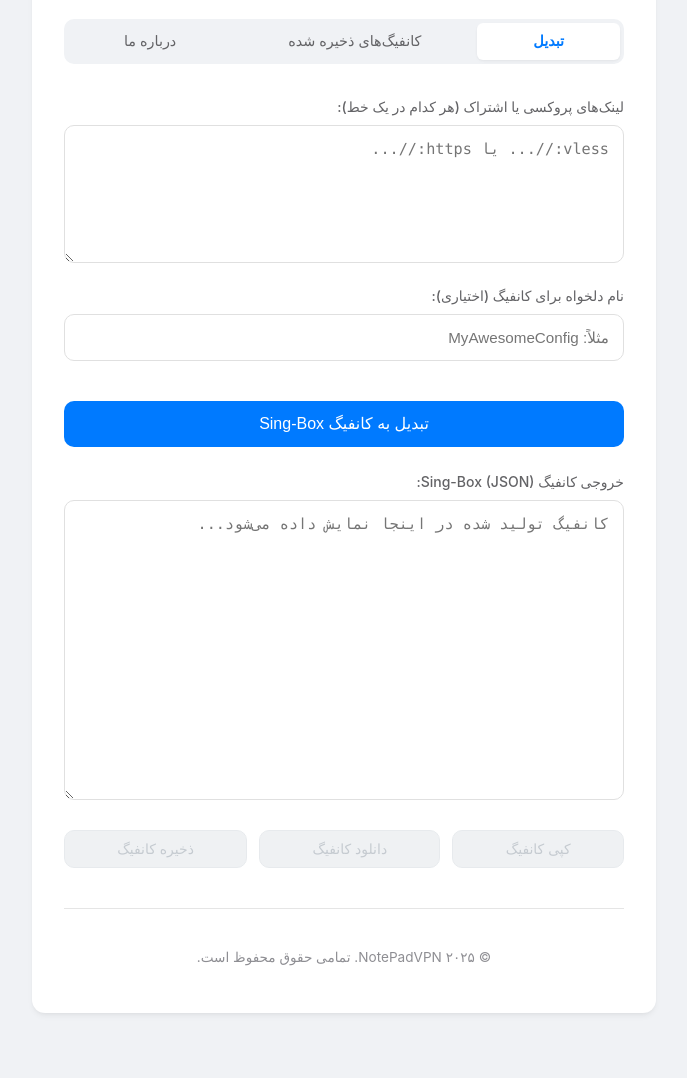
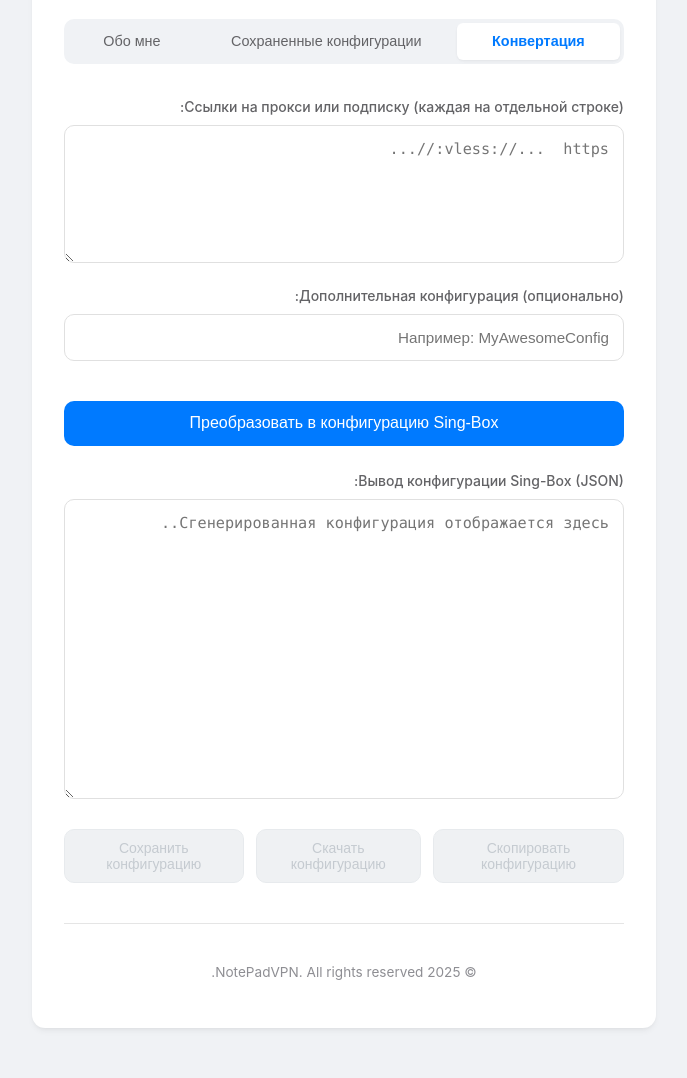
Before and after one commit to RocketersAlex/Sing-Box-VLESS-VMess-Hysteria2-Link-Converter, a plain HTML site: page index.html in a window 1280 px wide. Shown: the part 194-1272 px from the top of the page, without its empty margins (296-983 px from the left). Drawn offline with Linux system fonts and the light colour scheme.

Commit message:
Add russian localization index.html

```diff
--- a/index.html
+++ b/index.html
@@ -1,67 +1,67 @@
 <!DOCTYPE html>
-<html lang="fa" dir="rtl">
+<html lang="ru" dir="rtl">
 <head>
     <meta charset="UTF-8">
     <meta name="viewport" content="width=device-width, initial-scale=1.0">
-    <title>تبدیل کانفیگ به Sing-Box - NotePadVPN</title>
+    <title>Преобразовать конфигурацию в Sing-Box - NotePadVPN</title>
     <link rel="stylesheet" href="style.css">
 </head>
 <body>
     <div class="container">
         <header>
-            <h1>تبدیل‌کننده کانفیگ به Sing-Box</h1>
-            <p>توسعه داده شده توسط <a href="https://t.me/NotePadVPN" target="_blank" class="brand-link">NotePadVPN (@NotePadVPN)</a></p>
+            <h1>Конвертер конфигурации в Sing-Box</h1>
+            <p>Разработано компанией <a href="https://t.me/NotePadVPN" target="_blank" class="brand-link">NotePadVPN (@NotePadVPN)</a></p>
         </header>
 
         <div class="tabs-container">
-            <button class="tab-button active" onclick="openTab(event, 'converter')">تبدیل</button>
-            <button class="tab-button" onclick="openTab(event, 'saved')">کانفیگ‌های ذخیره شده</button>
-            <button class="tab-button" onclick="openTab(event, 'about')">درباره ما</button>
+            <button class="tab-button active" onclick="openTab(event, 'converter')">Конвертация</button>
+            <button class="tab-button" onclick="openTab(event, 'saved')">Сохраненные конфигурации</button>
+            <button class="tab-button" onclick="openTab(event, 'about')">Обо мне</button>
         </div>
 
         <div id="converter" class="tab-content active">
             <main>
                 <section class="input-section">
-                    <label for="inputLinks">لینک‌های پروکسی یا اشتراک (هر کدام در یک خط):</label>
-                    <textarea id="inputLinks" rows="6" placeholder="vless://... یا https://..."></textarea>
-                    <label for="configName">نام دلخواه برای کانفیگ (اختیاری):</label>
-                    <input type="text" id="configName" placeholder="مثلاً: MyAwesomeConfig">
+                    <label for="inputLinks">Ссылки на прокси или подписку (каждая на отдельной строке):</label>
+                    <textarea id="inputLinks" rows="6" placeholder="vless://...  https://..."></textarea>
+                    <label for="configName">Дополнительная конфигурация (опционально):</label>
+                    <input type="text" id="configName" placeholder="Например: MyAwesomeConfig">
                 </section>
 
                 <section class="actions-section">
-                    <button id="convertBtn" class="primary-button">تبدیل به کانفیگ Sing-Box</button>
+                    <button id="convertBtn" class="primary-button">Преобразовать в конфигурацию Sing-Box</button>
                 </section>
 
                 <section class="output-section">
-                    <label for="outputConfig">خروجی کانفیگ Sing-Box (JSON):</label>
-                    <textarea id="outputConfig" rows="15" readonly placeholder="کانفیگ تولید شده در اینجا نمایش داده می‌شود..."></textarea>
+                    <label for="outputConfig">Вывод конфигурации Sing-Box (JSON):</label>
+                    <textarea id="outputConfig" rows="15" readonly placeholder="Сгенерированная конфигурация отображается здесь.."></textarea>
                     <div class="output-buttons">
-                        <button id="copyBtn" class="secondary-button" disabled>کپی کانفیگ</button>
-                        <button id="downloadBtn" class="secondary-button" disabled>دانلود کانفیگ</button>
-                        <button id="saveConfigBtn" class="secondary-button" disabled>ذخیره کانفیگ</button>
+                        <button id="copyBtn" class="secondary-button" disabled>Скопировать конфигурацию</button>
+                        <button id="downloadBtn" class="secondary-button" disabled>Скачать конфигурацию</button>
+                        <button id="saveConfigBtn" class="secondary-button" disabled>Сохранить конфигурацию</button>
                     </div>
                 </section>
             </main>
         </div>
 
         <div id="saved" class="tab-content">
-            <h2>کانفیگ‌های ذخیره شده</h2>
+            <h2>Сохраненные конфигурации</h2>
             <div id="savedConfigsList">
-                <p class="empty-state">هیچ کانفیگی ذخیره نشده است.</p>
+                <p class="empty-state">Настройки не сохранены.</p>
             </div>
         </div>
 
         <div id="about" class="tab-content about-section">
-            <h2>درباره ما</h2>
-            <p>این ابزار برای تبدیل لینک‌های پروکسی VLESS، VMess و Hysteria2 به فرمت کانفیگ Sing-Box طراحی شده است.</p>
-            <p>این ابزار تلاش می‌کند تا بهینه‌ترین کانفیگ ممکن را با در نظر گرفتن تنظیمات مناسب برای کاربران تولید کند.</p>
-            <p><strong>توسعه‌دهنده:</strong> NotePadVPN</p>
-            <p><strong>تلگرام:</strong> <a href="https://t.me/NotePadVPN" target="_blank" class="brand-link">@NotePadVPN</a></p>
-            <p><strong>نسخه:</strong> 1.1.0</p>
+            <h2>О нас</h2>
+            <p>Этот инструмент предназначен для преобразования прокси-ссылок VLESS, VMess, Hysteria2 В формате конфигурации Sing-Box.</p>
+            <p>Этот инструмент стремится создать максимально оптимальную конфигурацию, учитывая соответствующие настройки для пользователей.</p>
+            <p><strong>Разработчик:</strong> NotePadVPN</p>
+            <p><strong>Telegram:</strong> <a href="https://t.me/NotePadVPN" target="_blank" class="brand-link">@NotePadVPN</a></p>
+            <p><strong>Версия:</strong> 1.1.0</p>
         </div>
 
         <footer>
-            <p>&copy; ۲۰۲۵ NotePadVPN. تمامی حقوق محفوظ است.</p>
+            <p>&copy; 2025 NotePadVPN. All rights reserved.</p>
         </footer>
     </div>
 
```
